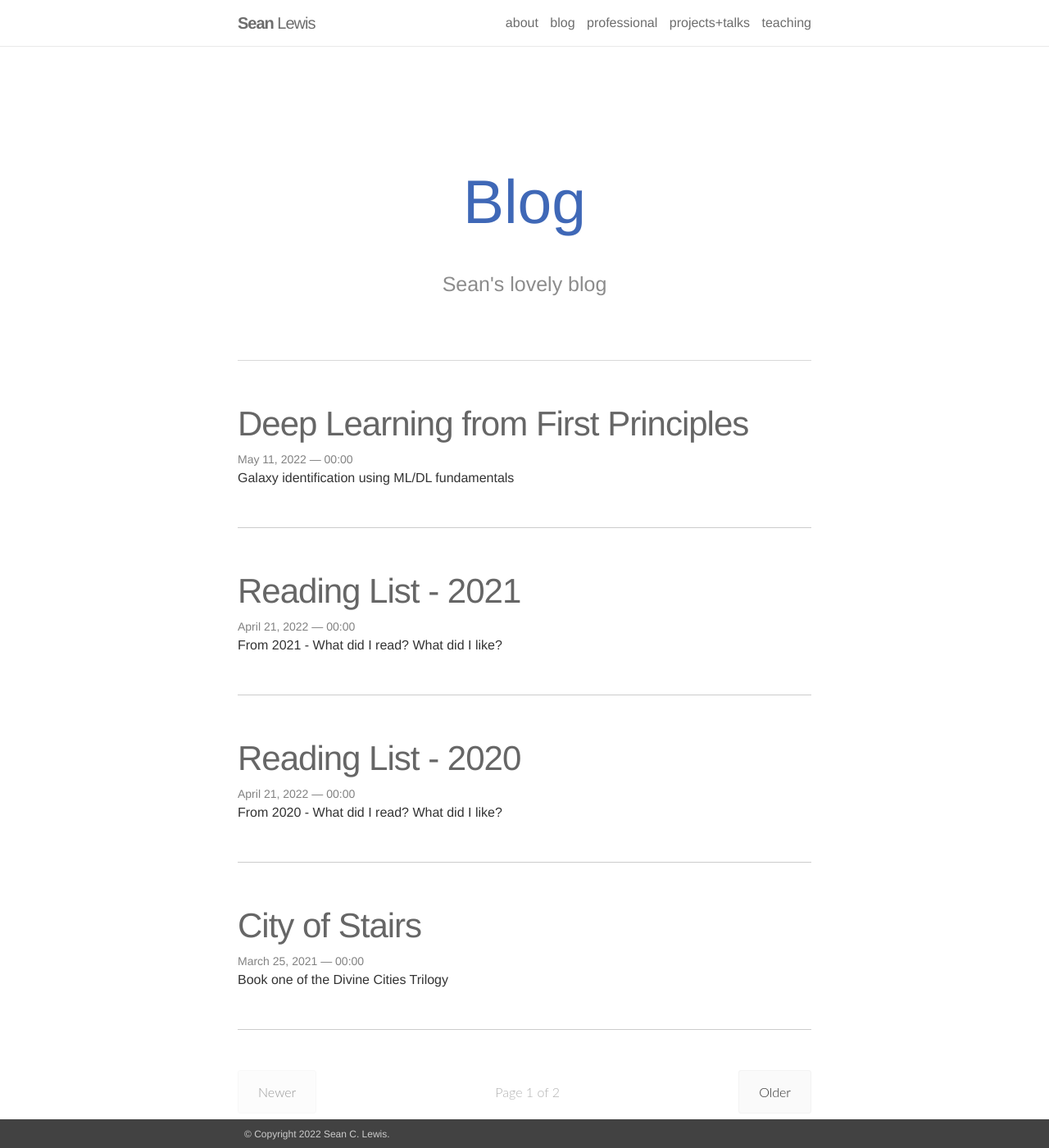
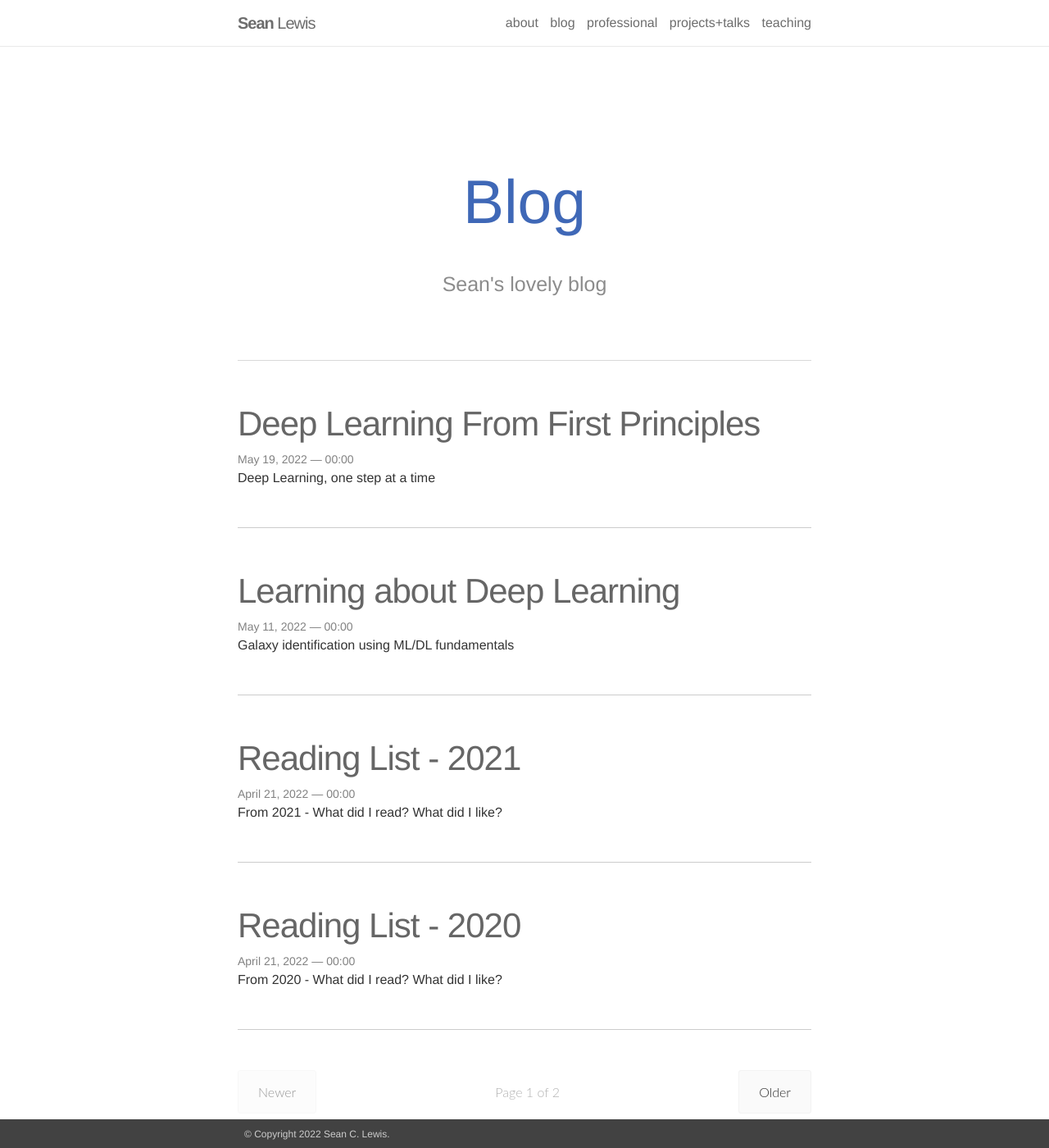
Before and after one commit to seanlabean/seanWebpage, a Jekyll site: the page built from blog/index.html, in a window 1280 px wide and 1400 px high. Shown: the whole window at 82% size. Built offline with Jekyll 4.4.1, drawn with Linux system fonts in a browser that asks for light colours; nearby versions of some CDN libraries; the list of posts is cut into pages by our own code; some of the changed lines change nothing that is shown.

Commit message:
DL from first principles post and cleaning up

```diff
--- a/_posts/2022-05-11-MLProject.markdown
+++ b/_posts/2022-05-11-MLProject.markdown
@@ -1,6 +1,6 @@
 ---
 layout: post
-title: Deep Learning from First Principles
+title: Learning about Deep Learning
 date: 2022-05-11 00:00:00
 description: Galaxy identification using ML/DL fundamentals
 ---
@@ -8,6 +8,9 @@ description: Galaxy identification using ML/DL fundamentals
 ### The Goal
 We will build a novel pipeline for galaxy identification using machine learning methods.
 We will create a deep learning neural network from first principles with modular hidden features, allowing for rapid experimentation and optimization of image recognition techniques.
+
+#### Week 3 05.19.22
+
 
 #### Week 2 05.15.22
 Decided to stick with python3 for now. More efficient ot learn the basics in a language I know rather than trying to learn a new-ish language at the same time. Will be using `numpy` and perhaps some image loading packages but that's it for now.
--- /dev/null
+++ b/_posts/2022-05-19-MLBasics.markdown
@@ -0,0 +1,41 @@
+---
+layout: post
+title: Deep Learning From First Principles
+date: 2022-05-19 00:00:00
+description: Deep Learning, one step at a time
+---
+
+## Goal and Purpose
+
+Linear regression is the simplest and arguably most well-known form of machine learning.
+
+Linear regression models, as in statistics, are concerned with minimizing error and making the most accurate predictions possible. A neural network can accomplish this by iteratively updating its internal parameters (weights) via a gradient descent algorithm. The Youtube educator 3B1B has a [great visualization](https://www.youtube.com/watch?v=IHZwWFHWa-w) of gradient descent in the context of machine learning models.
+
+In this notebook, I will develop a simple single-layer model to "learn" how to predict the outcome of a linear function of the form y=mx+b. This excersize may seem trivial or unecessary ("I can produce a list of solutions for a linear function and plot it with a few lines of code, why do I need a neural network to try and learn how to do the same thing?") but this will act as a backbone to build more complex neural networks for much **much** more complicated functions.
+
+A neural network can be thought of as a function: input, transformation, and output. Therefore, in its most simple representation, a neural network can take a single input, produce an output, and by comparing that output with the known result, can update its internals to better approach the correct output value.
+
+<p align="center">
+  <img src="/~slewis/assets/blog/simplest_NN.png" alt="Simplest neural newtwork"/>
+</p>
+
+Here, x is some input number, the input is transformed via our neural network function which has parameters W and b (weight and bias). These parameters are subject to change based on how erroneous the network's output $\hat{y}$ is compared to the actual value we'd expect from input x.
+
+The simple neural network has the following steps:
+1. Initialize training input `x_train` and output `y_train`. The output here is the expected correct answer.
+2. Initialize network parameters `W` and `b` . Here the weight array must correspond to the number of inputs. Since we only feed in one input at a time for now, the weights and bias arrays will have shape (1,1). The weight is initialized to a small random number.
+3. Define our `cost` function. The "cost" can be thought of as the error between the expected output and our network's output. "Cost" and "Loss" are similar, though I believe the Loss function is the averaged error when considering a multitude of simultaneous inputs. We'll showcase this later, for now, each error calculation is refered to as the cost.
+4. Calculate the components of the gradient of the `cost` function. In this case: $\frac{\delta W}{\delta C}$ and $\frac{\delta b}{\delta C}$
+5. Update the network parameters by reducing by a scaled amount of the gradient components. This is *gradient descent*.
+6. Repeat this process any number of times, called *epochs*. Return the parameters `W` and `b`.
+7. Use the model's updated parameters on *test data* to determine how accurate the trained model is.
+
+<p align="center">
+  <img src="/~slewis/assets/blog/simplest_NN_code.png" alt="Simplest neural newtwork code"/>
+</p>
+
+<p align="center">
+  <img src="/~slewis/assets/blog/simplest_NN_output.png" alt="Simplest neural newtwork output"/>
+</p>
+
+Wonderful! By just feeding our neural network the same number over and over again (5 times in total), we were able to train the network to respond to any *other* number to within ~1% error.
--- a/blog/index.html
+++ b/blog/index.html
@@ -6,7 +6,6 @@ layout: default
   <h1>{{ site.blog_name }}</h1>
   <h2>{{ site.blog_description }}</h2>
 </div>
-
 
 <ul class="post-list">
   {% for post in paginator.posts %}
```
Also changed, not shown: assets/img/12.jpg (deleted), assets/img/2.jpg (deleted), assets/img/7.jpg (deleted), 2 other files.
